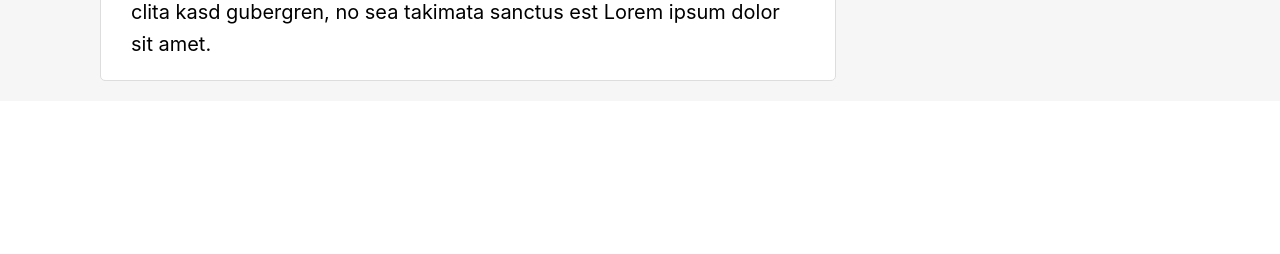
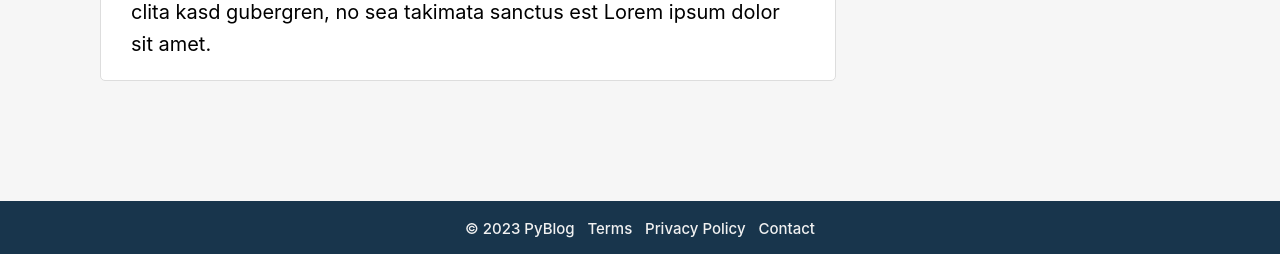
Before and after one commit to mohelhelb/pyblog, a Flask app: page / in a window 1280 px wide. Shown: the part 2490-2744 px from the top of the page. Before the commit the page ends 2571 px from the top, so only its background shows below. Run offline with Flask 3, Linux system fonts and the light colour scheme.

Commit message:
Add footer

```diff
--- a/static/style.css
+++ b/static/style.css
@@ -37,6 +37,11 @@ p {
   display: table;
   content: "";
   clear: both;
+}
+
+/* Prevent text from wrapping */
+.nowrap {
+  white-space: nowrap;
 }
 
 .container {
@@ -119,6 +124,31 @@ p {
   display: block;
 }
 
+.footer {
+  padding: 16px 8px;
+  background-color: #18354c;
+}
+
+.footer nav {
+  text-align: center;
+}
+
+.footer a {
+  padding-right: 8px;
+  color: #f1f1f1;
+  text-decoration: none;
+  font-weight: 500;
+  opacity: 1;
+  transition: opacity 0.4s;
+}
+
+.footer a:last-child {
+  padding-right: 0;
+}
+
+.footer a:hover {
+  opacity: 0.7;
+}
 
 @media screen and (min-width: 600px) {
   .card {
--- a/templates/base.html
+++ b/templates/base.html
@@ -46,6 +46,7 @@
     </div>
   </header>
 
+  <!-- Display 100px gap -->
   <div class="gap"></div>
 
   <!-- Body -->
@@ -86,6 +87,27 @@
     <aside id="sidebar" class="fleft card"></aside>
   </div>
 
+  <!-- Display 100px gap -->
+  <div class="gap"></div>
+
+  <!-- Footer -->
+  <footer class="footer">
+    <nav>
+      <a href="#" class="nowrap">
+        <small>&copy; 2023 PyBlog</small>
+      </a>
+      <a href="#">
+        <small>Terms</small>
+      </a>
+      <a href="#" class="nowrap">
+        <small>Privacy Policy</small>
+      </a>
+      <a href="#">
+        <small>Contact</small>
+      </a>
+    </nav>
+  </footer>
+
   <!-- JavaScript -->
   <script src="{{ url_for('static', filename='main.js') }}"></script>
 </body>
```
